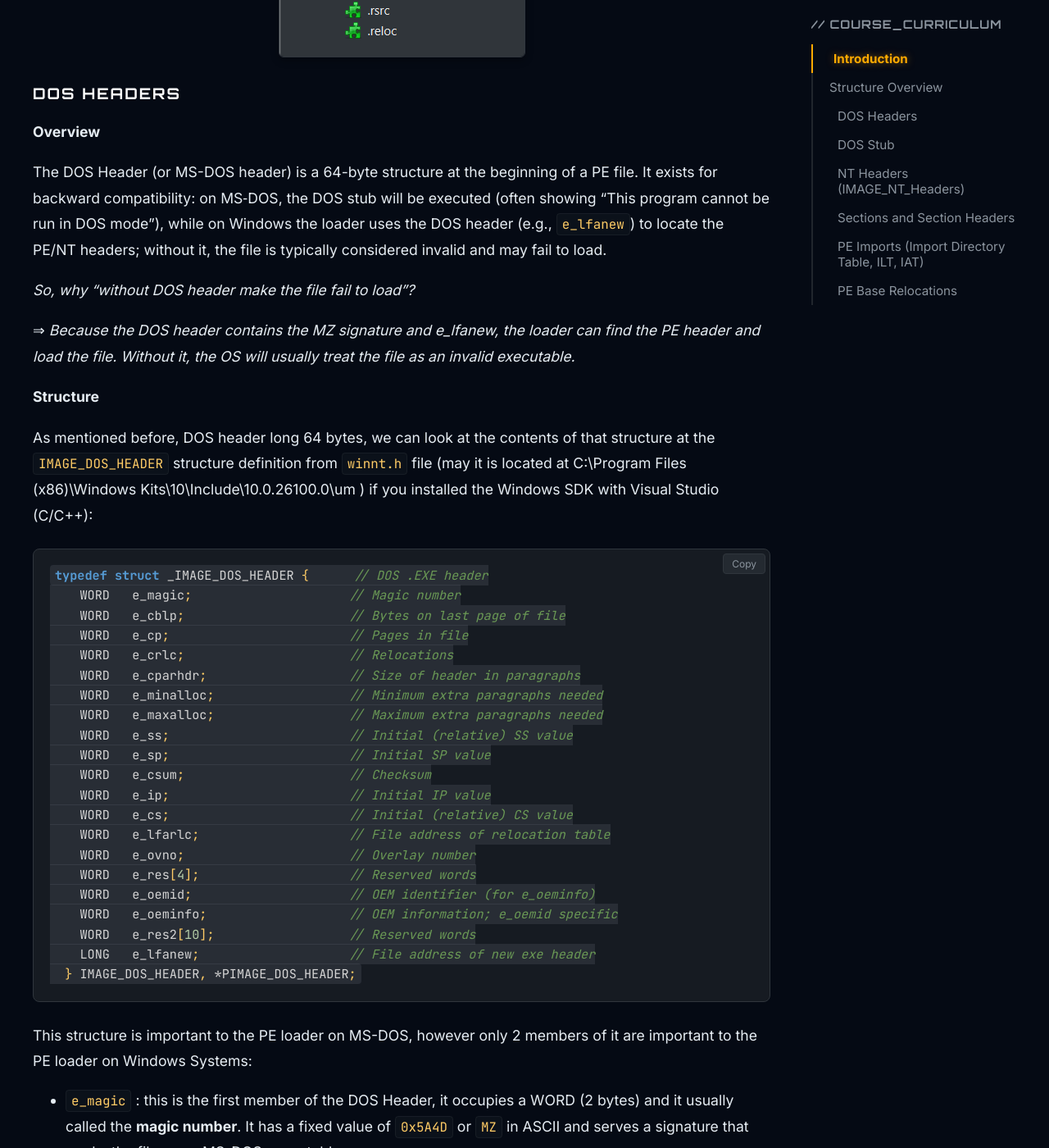
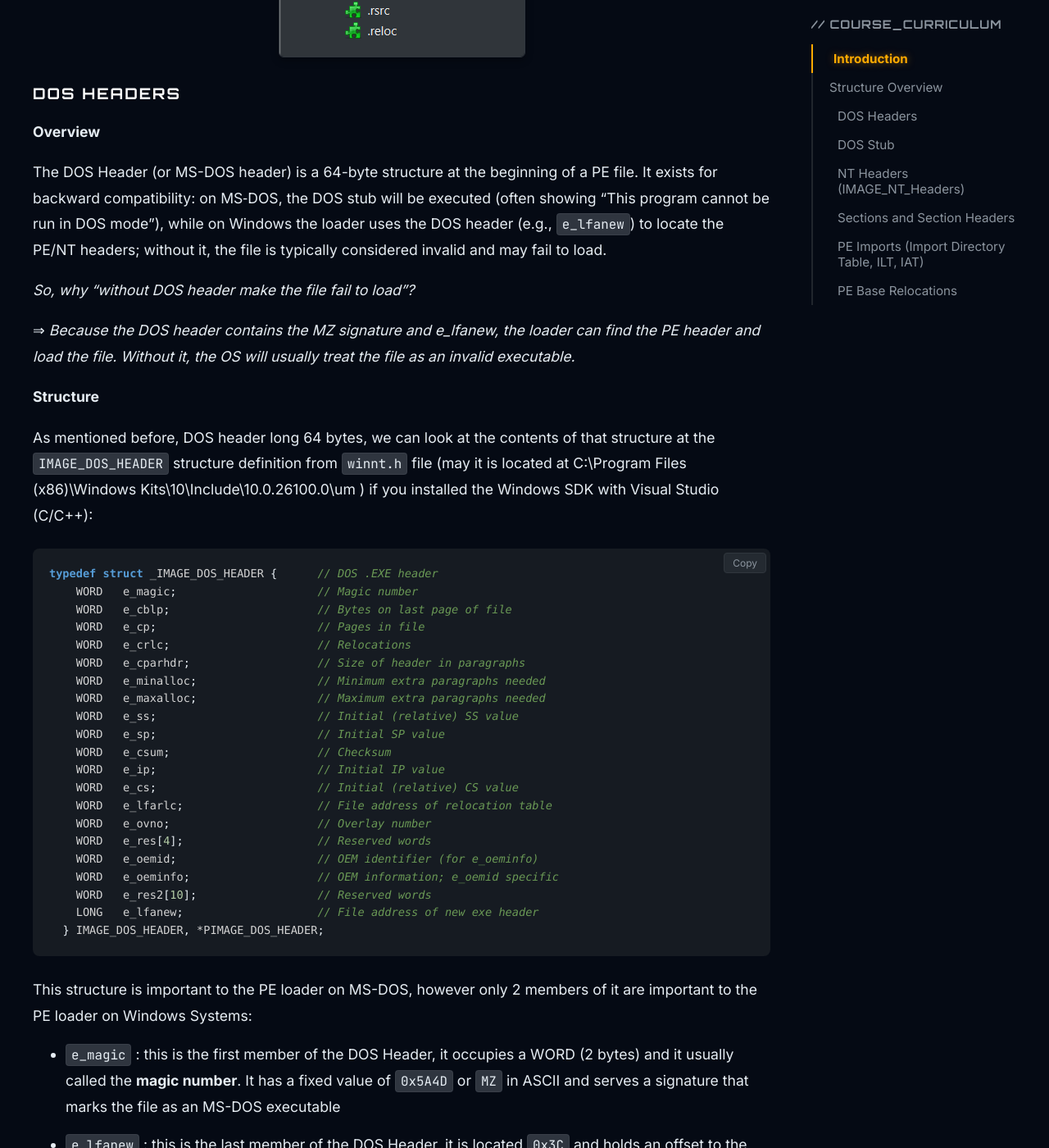
Before and after one commit to kaiversus/kaiversus.github.io, a Jekyll site: the page built from _courses/malware/chapter_2.md, in a window 1280 px wide and 1400 px high, scrolled down 2564 px. Shown: the whole window at 82% size. Built offline with Jekyll 4.4.1, drawn with Linux system fonts in a browser that asks for light colours; some web fonts are replaced; formulas are drawn with MathJax 3.

Commit message:
Update course.html

```diff
--- a/_layouts/course.html
+++ b/_layouts/course.html
@@ -27,6 +27,7 @@
             --border-color: #30363d;
             --code-bg: #161b22;
             --course-accent: #ffaa00; /* Màu Cam Chủ Đạo */
+            --code-bg: #161b22;
         }
 
         body {
@@ -170,30 +171,53 @@
         /* ĐÃ FIX: Xóa white-space: nowrap để không bị tràn */
         .course-content td:first-child { font-weight: 600; width: auto; color: #fff; }
 
-        /* --- CODE BLOCK (VIỀN CAM) --- */
+        /* 1. LỚP VỎ NGOÀI CÙNG: Chịu trách nhiệm nền và bo góc */
         div.highlighter-rouge {
             background-color: var(--code-bg) !important;
             border-radius: 8px;
             margin: 25px 0;
-            position: relative;
+            position: relative; /* Để neo nút copy */
             box-shadow: 0 5px 15px rgba(0, 0, 0, 0.5);
-            border: 1px solid #30363d !important;
+            border: none !important; /* Bỏ viền cam cũ */
         }
-        div.highlighter-rouge pre.highlight, pre.highlight {
-            padding: 20px !important;
+
+        /* 2. LỚP GIỮA: Reset về trong suốt để không bị chồng màu nền */
+        div.highlighter-rouge div.highlight {
+            background: transparent !important;
+            border: none !important;
+            margin: 0 !important;
+            padding: 0 !important;
+            box-shadow: none !important;
+        }
+
+        /* 3. LỚP TRONG CÙNG (Thẻ Pre): Chứa chữ code */
+        div.highlighter-rouge pre.highlight,
+        pre.highlight {
+            background: transparent !important;
+            border: none !important;
+            margin: 0 !important;
+            padding: 20px 20px 20px 20px !important; /* Padding chuẩn */
+            overflow-x: auto;
             font-family: 'JetBrains Mono', monospace;
-            font-size: 0.95rem !important;
+            font-size: 0.85rem !important; /* Chữ nhỏ gọn hơn */
             line-height: 1.6;
         }
 
+        /* 4. MÀU CHỮ CODE (QUAN TRỌNG) */
         code {
-            color: #ffcc66 !important;
-            background: rgba(110, 118, 129, 0.2);
+            color: #e6edf3 !important; /* Đổi từ màu cam sang màu trắng xám */
+            text-shadow: none;
+            padding: 0;
+        }
+        /* Inline code styles */
+        p > code, li > code, td > code {
+            background: rgba(110, 118, 129, 0.4); /* Nền xám trong suốt */
             padding: 2px 6px;
             border-radius: 4px;
+            color: var(--course-accent); /* Dùng màu xanh neon làm điểm nhấn */
+            font-size: 0.9em;
             font-family: 'JetBrains Mono', monospace;
         }
-
         /* --- COPY BUTTON --- */
         .copy-btn {
             position: absolute; top: 10px; right: 10px;
```
